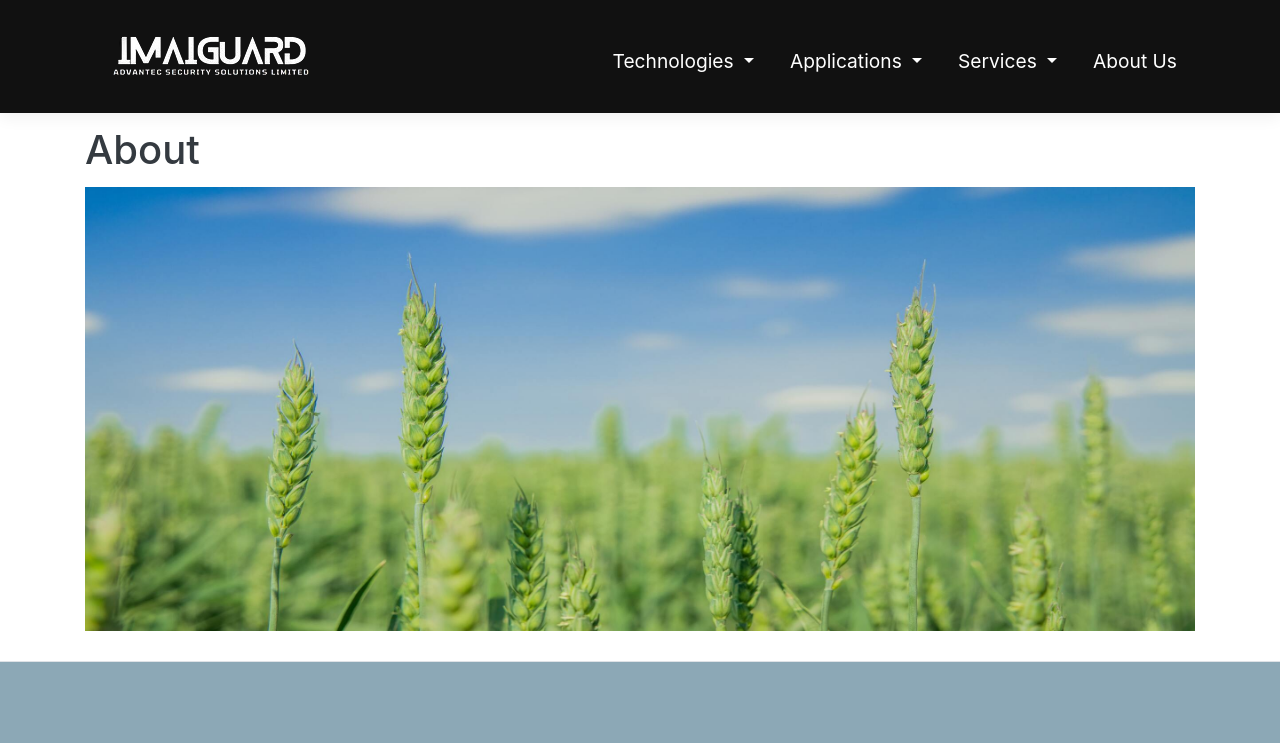
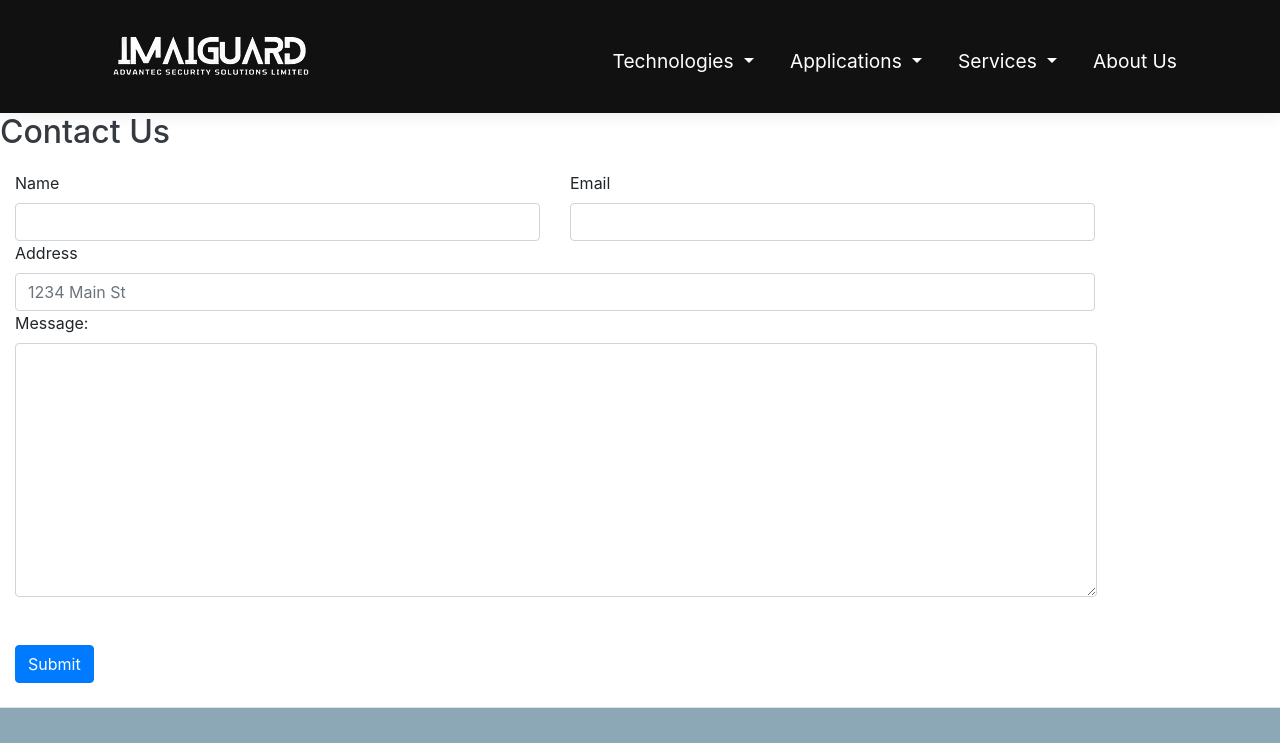
Before and after one commit to Esetobore/ImaiGaurD, a plain HTML site: page contact_us.html in a window 1280 px wide. Shown: the top 743 px of the page. Drawn offline with nearby package versions, Linux system fonts and the light colour scheme.

Commit message:
ese commit

```diff
--- a/contact_us.html
+++ b/contact_us.html
@@ -3,7 +3,7 @@
     <meta charset="UTF-8" />
     <meta http-equiv="X-UA-Compatible" content="IE=edge" />
     <meta name="viewport" content="width=device-width, initial-scale=1.0" />
-    <title>Commercial | Contact Us</title>
+    <title>Contact Us</title>
     <link rel="stylesheet" href="styles.css" />
     <link
       rel="stylesheet"
@@ -223,30 +223,29 @@
       </div>
     </nav>
 
-    <section id="carousel" class="container">
-      <h1 class="text-dark">About</h1>
-      <div
-        id="carouselExampleControls"
-        class="carousel slide"
-        data-ride="carousel"
-      >
-        <div class="carousel-inner">
-          <div class="carousel-item active">
-            <img src="image/agriculture1.jpg" class="d-block w-100" alt="..." />
-          </div>
+    <h2 class="text-dark">Contact Us</h2>
+
+      <form class="row g-3 formy container" action="mailto:info@ass-imaiguard.com" method="post" enctype="text/plain">
+        <div class="col-md-6" >
+          <label for="name" class="form-label">Name</label>
+          <input type="text" class="form-control">
         </div>
-      </div>
-    </section>
-
-    <section id="content" class="container-fluid">
-      <div class="container">
-        <article class="container text-justify">
-
-
-        </article>
-      </div>
-    </section>
-
+        <div class="col-md-6" >
+          <label for="inputEmail4" class="form-label">Email</label>
+          <input type="email" class="form-control" id="inputEmail4">
+        </div>
+        <div class="col-12">
+          <label for="inputAddress" class="form-label">Address</label>
+          <input type="text" class="form-control" id="inputAddress" placeholder="1234 Main St">
+        </div>
+        <div class="col-md-6">
+          <label for="message" class="form-label">Message:</label><br>
+          <textarea id="message"  class="form-control" name="message" rows="10" cols="100" required></textarea><br><br>
+        </div>
+        <div class="col-12">
+          <button type="submit" class="btn btn-primary">Submit</button>
+        </div>
+      </form>
     <footer
       class="d-flex flex-wrap justify-content-between align-items-center py-3 my-4 border-top"
       id="section-ft"
--- a/styles.css
+++ b/styles.css
@@ -347,3 +347,11 @@ article{
         height: 100vh;
     }
 }
+
+.formy {
+    margin: 20px;
+}
+
+#message{
+    width: 206%;
+}
```
